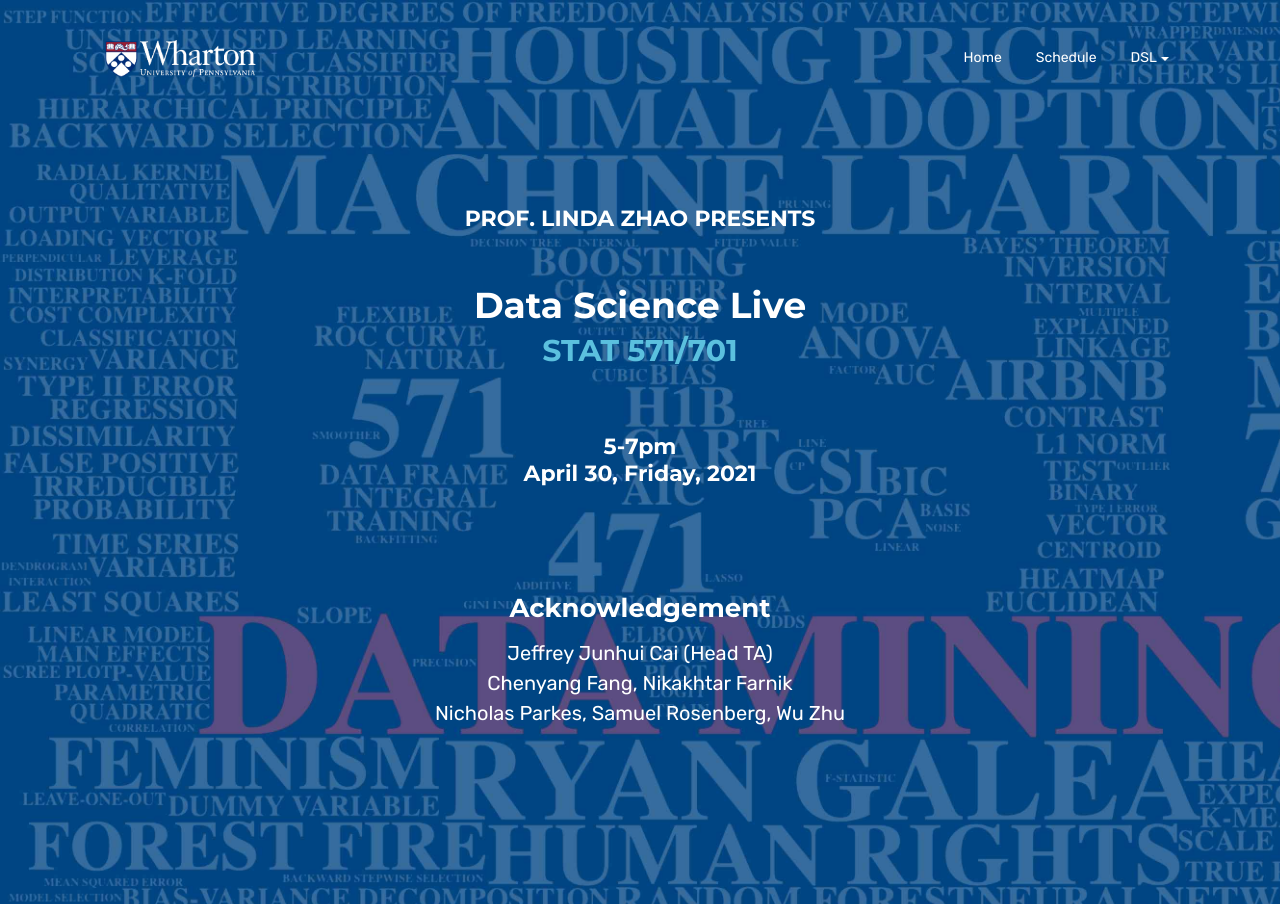
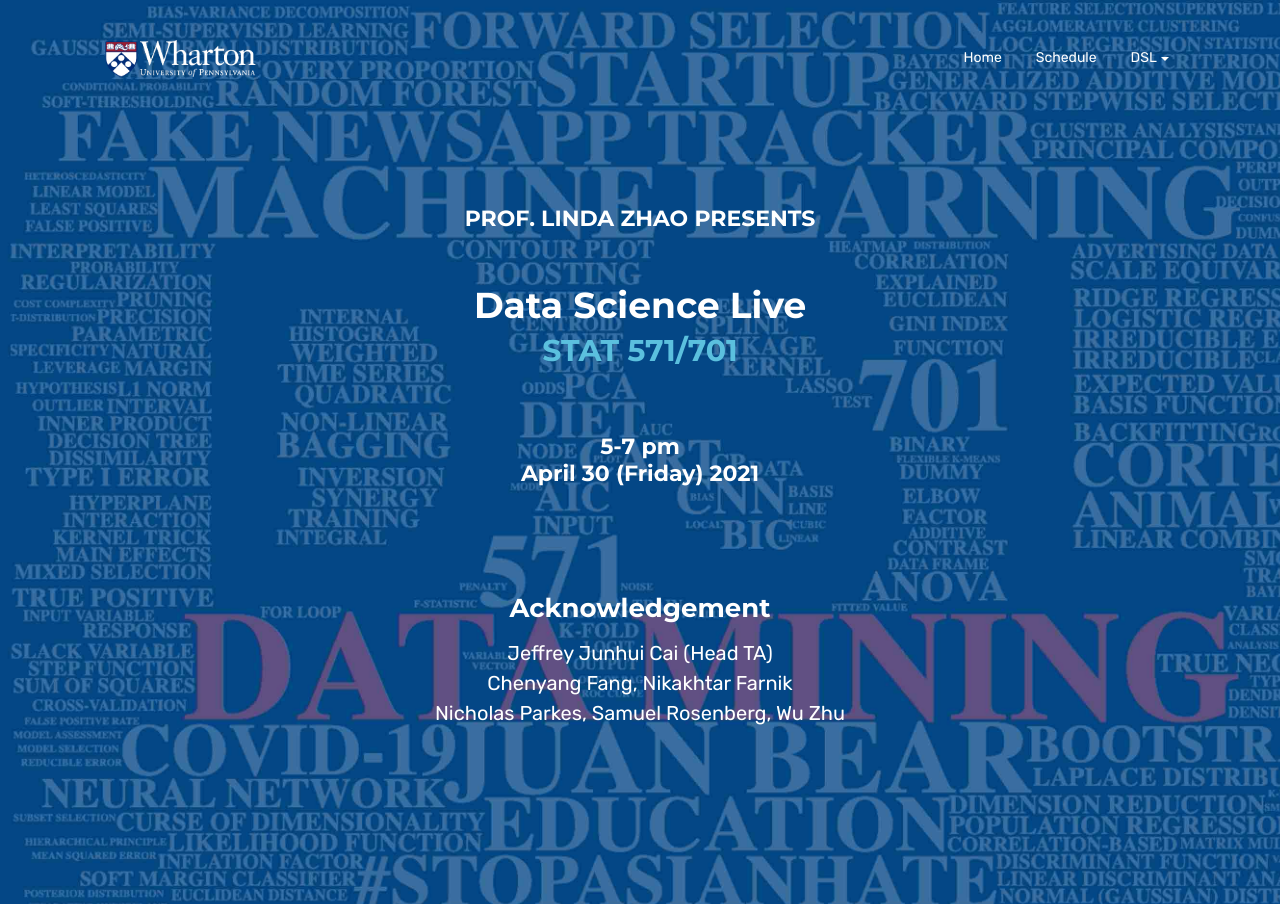
Before and after one commit to cccfran/modern-data-mining, a Jekyll site: the page built from dsl.html, in a window 1280 px wide, cut to the strip 0-904 px from the top of the page. Built offline with Jekyll 4.4.1, drawn with Linux system fonts in a browser that asks for light colours.

Commit message:
update style

```diff
--- a/dsl.html
+++ b/dsl.html
@@ -57,8 +56,8 @@
                   <div class="mb-60"></div>
                   <div class="row justify-content-center">
                     <div class="col-4 col-md-6">
-                      <h4 class="header-title animated fadeIn">5-7pm</h4>
-                      <h4 class="header-title animated fadeIn" style="margin-top:-5px">April 30, Friday, 2021</h4>
+                      <h4 class="header-title animated fadeIn">5-7 pm</h4>
+                      <h4 class="header-title animated fadeIn" style="margin-top:-5px">April 30 (Friday) 2021</h4>
                     </div>
                   </div>
                   <div class="mb-100"></div>
@@ -101,6 +100,7 @@
                   <li>Analysis: multiple analyses to inform product decisions using techniques such as factorial experimental design, clustering, change-point analysis, logistic regression, generalized additive models, Hidden Markov Models, synthetic label generation, attribution models, and transition probability matrices.</li>
                   <li>Privacy: Customer privacy is of utmost importance to Microsoft, that's why every data stored, analysis, and model complies with the latest privacy regulations such as GDPR.</li>
                 </ul>
+                <br>
                 <p>Juan lives in Washington with his wife, Maria, newborn daughter, Bernadette, and dog, Kiba.</p>
                 <br>
                 <div class="mb-100"></div>
@@ -121,7 +121,8 @@
         <div class="row justify-content-center">
           <div class="col-sm-10">
               <h4 class="title">&nbsp;</h4>
-              {% for sp in site.data.speakers %}
+              {% assign speakers = site.data.speakers | sort: 'id' %}
+              {% for sp in speakers %}
               <div class="panel-group">
                 <div class="panel">
                   <div class="panel-heading">
--- a/index.html
+++ b/index.html
@@ -5,7 +5,6 @@
 css:
 js: sliders.js
 keywords: helium, jekyll, bootstrap, UI, kit
-canonical: https://heliumjk.github.io
 ---
 {% include JB/setup %}
 <!-- Content Area Start -->
@@ -26,9 +25,6 @@
                   </li>
                   <li class="nav-item">
                     <a class="nav-link" href="#about">About</a>
-                  </li>
-                  <li class="nav-item">
-                    <a class="nav-link" href="#schedule">Schedule</a>
                   </li>
                   <li class="nav-item">
                     <a class="nav-link" href="dsl.html">DSL</a>
@@ -76,7 +72,7 @@
 
                   <div class="row justify-content-center">
                     <div class="col-10 col-md-10">
-                      <p class="header-text animated fadeIn" style="font-size:20px">Statistics has been evolving rapidly in the era of big data and provides tools to harvest knowledge from big data. Focusing on methodologies with reasoning, the class  brings in a large set of cutting edge machine learning techniques with applications. Hands-on data experience with R throughout the semester is another feature. The class will begin with data acquisition and exploratory data analysis (EDA) along with tools for reproducible report, an essential part of data science. We next show how to build, interpret, and adopt basic models; then go beyond to contemporary methods and techniques for handling large and complex data with applications in finance, marketing, medical fields, social science, entertainment, you name it. While this course extensively uses the statistical programming language R, no programming experience is required. By the end of the semester, students will master popular modern statistical methods but also get equipped with hands-on skills in handling data of essentially any size. </p>
+                      <p class="header-text animated fadeIn" style="font-size:20px; text-align: justify;">Statistics has been evolving rapidly in the era of big data and provides tools to harvest knowledge from big data. Focusing on methodologies with reasoning, the class  brings in a large set of cutting edge machine learning techniques with applications. Hands-on data experience with R throughout the semester is another feature. The class will begin with data acquisition and exploratory data analysis (EDA) along with tools for reproducible report, an essential part of data science. We next show how to build, interpret, and adopt basic models; then go beyond to contemporary methods and techniques for handling large and complex data with applications in finance, marketing, medical fields, social science, entertainment, you name it. While this course extensively uses the statistical programming language R, no programming experience is required. By the end of the semester, students will master popular modern statistical methods but also get equipped with hands-on skills in handling data of essentially any size. </p>
                     </div>
                   </div>
 
```
Also changed, not shown: other parts of dsl.html (+2 -3 lines), assets/images/bg/hero-1-bg.jpg.
